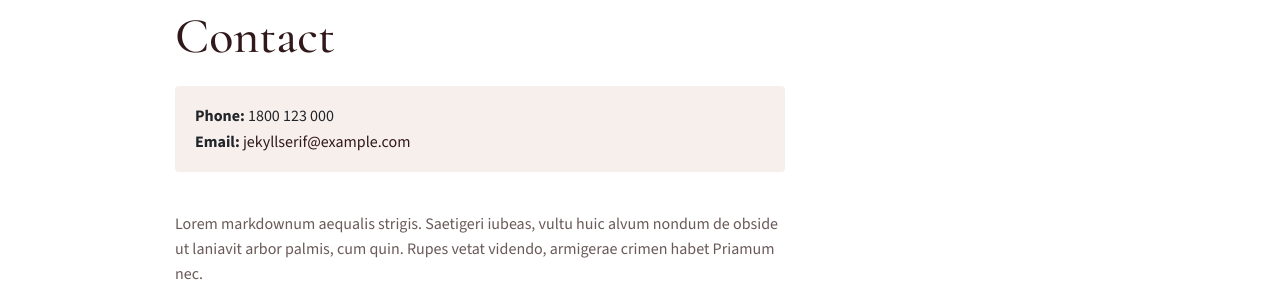
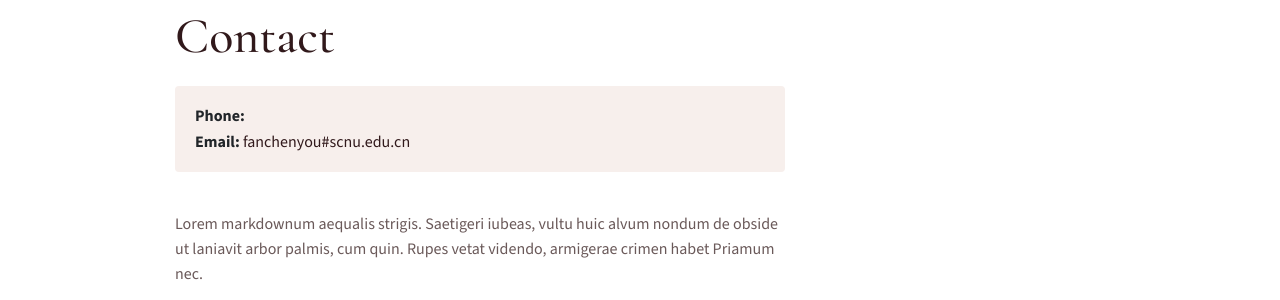
Before and after one commit to fanchenyou/fanchenyou.github.io, a Jekyll site: the page built from contact.md, in a window 1280 px wide and 971 px high. Shown: the part 170-470 px from the top of the window. Built offline with Jekyll 4.4.1, drawn with Linux system fonts in a browser that asks for light colours.

```diff
--- a/_data/contact.yml
+++ b/_data/contact.yml
@@ -1,3 +1,3 @@
-email: 'jekyllserif@example.com'
-phone: '1800 123 000'
+email: 'fanchenyou#scnu.edu.cn'
+phone: ''
 contact_button_link: 'contact'
--- a/_data/social.json
+++ b/_data/social.json
@@ -1,32 +1,32 @@
 [
   {
     "name": "Github",
-    "link": "https://github.com/zerostaticthemes/jekyll-serif-theme",
+    "link": "https://github.com/FancyAI-SCNU",
     "image": "images/social/github.svg"
   },
   {
     "name": "Twitter",
-    "link": "https://twitter.com/zerostaticio",
+    // "link": "https://twitter.com/zerostaticio",
     "image": "images/social/twitter.svg"
   },
   {
       "name": "Facebook",
-      "link": "https://facebook.com",
+    //   "link": "https://facebook.com",
       "image": "images/social/facebook.svg"
   },
   {
       "name": "Email",
-      "link": "mailto:ekyllserif@example.com ",
+      "link": "fanchenyou#scnu.edu.cn",
       "image": "images/social/email.svg"
   },
   {
       "name": "Instagram",
-      "link": "https://instagram.com",
+    //   "link": "https://instagram.com",
       "image": "images/social/instagram.svg"
   },
   {
       "name": "Discord",
-      "link": "https://discord.com",
+    //   "link": "https://discord.com",
       "image": "images/social/discord.svg"
   }
 
--- a/_layouts/home.html
+++ b/_layouts/home.html
@@ -91,7 +91,7 @@ bodyClass: "page-home"
   <div class="container">
     <div class="section-heading compact light">
       <p class="section-label">Quick Navigation</p>
-      <h2>Shortcuts to the topic anchors on the overview page.</h2>
+      <!-- <h2>Shortcuts to the topic anchors on the overview page.</h2> -->
     </div>
     <div class="topic-jump-grid">
       {% assign topic_links = site.topics | sort: 'weight' %}
```
Also changed, not shown: _data/features.json (deleted, +0 -29 lines), 1 other file.
